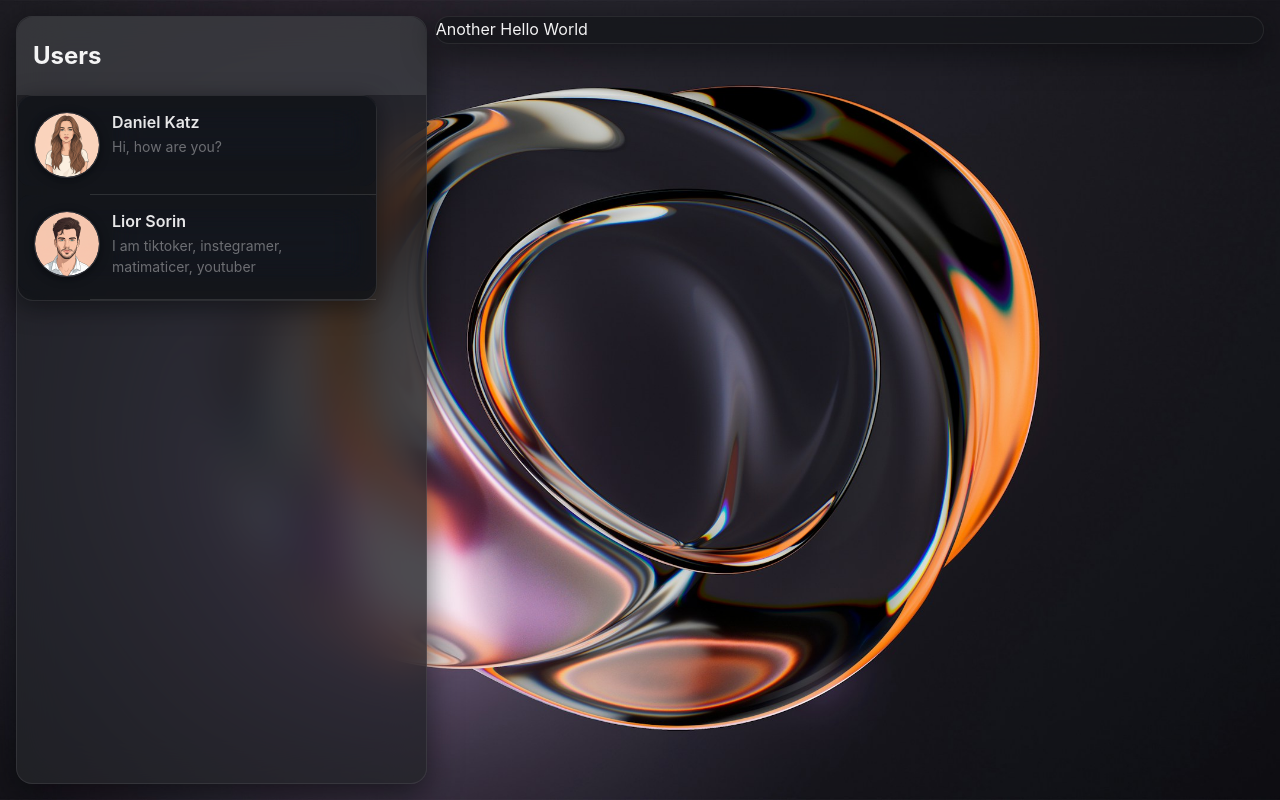
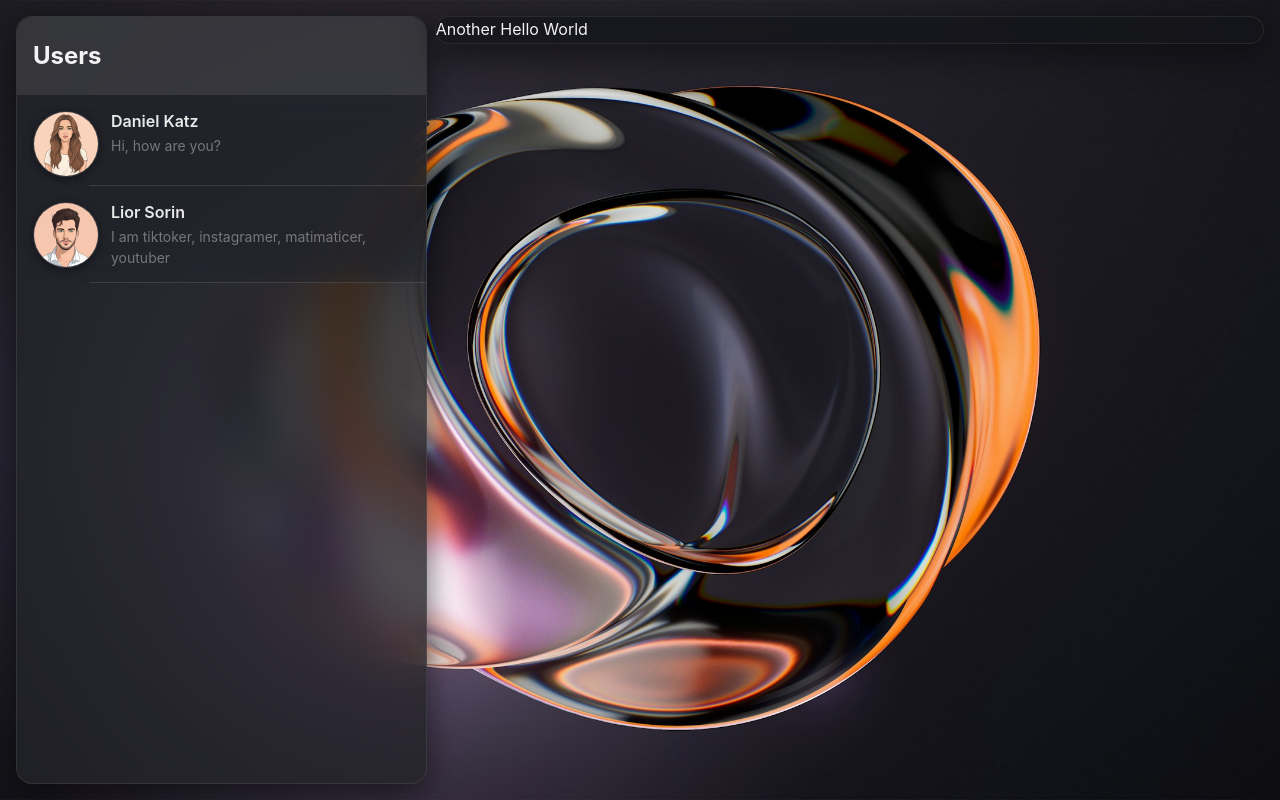
Before and after one commit to DanielKatzCoding/chat, a Next.js app in the folder frontend/: page / in a window 1280 px wide. Built offline with nearby package versions, Linux system fonts and the light colour scheme.

Commit message:
fixed design of usersBlock

```diff
--- a/frontend/components/MainContent.tsx
+++ b/frontend/components/MainContent.tsx
@@ -10,7 +10,7 @@ function MainContent() {
   const [users, setUsers] = useState<IUser[]>(
     [
       { iconPath: '/icons/1.png', name: 'Daniel Katz', comments: [{ text: 'Hi, how are you?', timestamp: '10:00' }] },
-      { iconPath: '/icons/2.png', name: 'Lior Sorin', comments: [{ text: 'I am tiktoker, instegramer, matimaticer, youtuber', timestamp: '10:05' }] }
+      { iconPath: '/icons/2.png', name: 'Lior Sorin', comments: [{ text: 'I am tiktoker, instagramer, matimaticer, youtuber', timestamp: '10:05' }] }
     ]
   );
 
--- a/frontend/components/users/UsersBlock.tsx
+++ b/frontend/components/users/UsersBlock.tsx
@@ -12,7 +12,7 @@ const UsersBlock = ({ users }: {users: IUser[]}) => {
         <AppBar position="static">
           <h2>Users</h2>
         </AppBar>
-        <List sx={{ width: '100%', maxWidth: 360, bgcolor: 'background.paper' }}>
+        <List>
           {users.map((user, index) => (
             <>
               <User
--- a/frontend/src/app/theme/darkmode.ts
+++ b/frontend/src/app/theme/darkmode.ts
@@ -73,10 +73,6 @@ const glassmorphismDarkTheme: Theme = createTheme({
           minHeight: '100vh',
           overflow: 'auto',
           backgroundColor: 'hsl(220, 26%, 6%)', // Fallback dark background
-        },
-        '*': {
-          backdropFilter: 'inherit',
-          WebkitBackdropFilter: 'inherit',
         },
       },
     },
@@ -273,12 +269,12 @@ const glassmorphismDarkTheme: Theme = createTheme({
   MuiList: {
       styleOverrides: {
         root: {
-          backgroundColor: 'hsla(220, 15%, 12%, 0.7)',
+          // backgroundColor: 'hsla(220, 15%, 12%, 0.7)',
           backdropFilter: 'blur(15px) saturate(180%)',
           WebkitBackdropFilter: 'blur(15px) saturate(180%)',
-          borderRadius: 16,
-          border: '1px solid hsla(0, 0%, 100%, 0.1)',
-          boxShadow: '0 6px 24px hsla(220, 30%, 2%, 0.5)',
+          // borderRadius: 16,
+          // border: '1px solid hsla(0, 0%, 100%, 0.1)',
+          // boxShadow: '0 6px 24px hsla(220, 30%, 2%, 0.5)',
           padding: 0,
         },
       },
@@ -286,12 +282,12 @@ const glassmorphismDarkTheme: Theme = createTheme({
     MuiListItem: {
       styleOverrides: {
         root: {
-          backgroundColor: 'hsla(220, 15%, 10%, 0.6)',
-          borderRadius: 12,
-          marginBottom: 8,
-          transition: 'background-color 0.3s ease',
+          // backgroundColor: 'hsla(220, 15%, 10%, 0.6)',
+          // borderRadius: 12,
+          // marginBottom: 8,
+          transition: 'background-color 0.5s ease',
           '&:hover': {
-            backgroundColor: 'hsla(220, 15%, 14%, 0.8)',
+            // backgroundColor: 'hsla(220, 15%, 14%, 0.8)',
             boxShadow: '0 4px 20px hsla(220, 30%, 2%, 0.7)',
           },
         },
```
